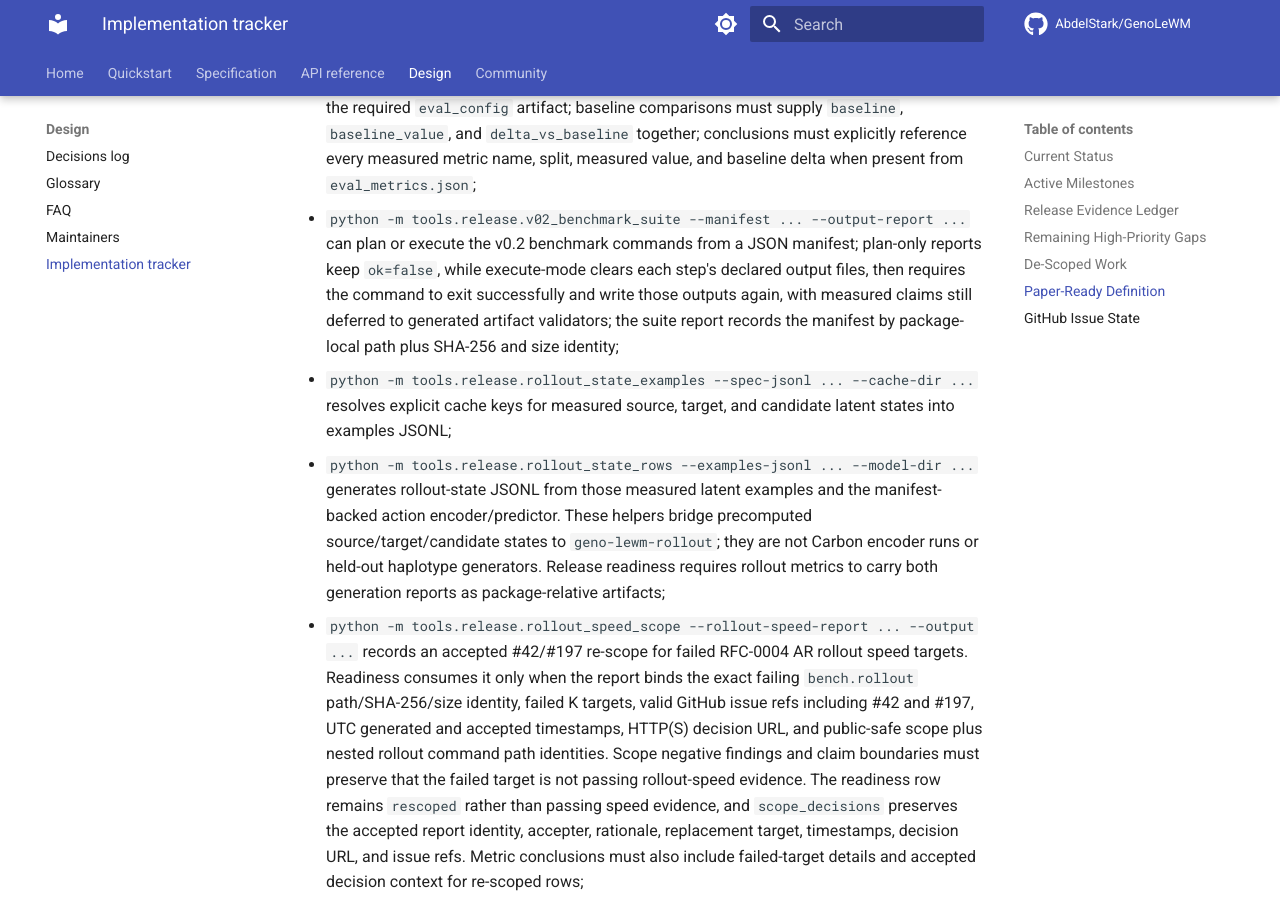
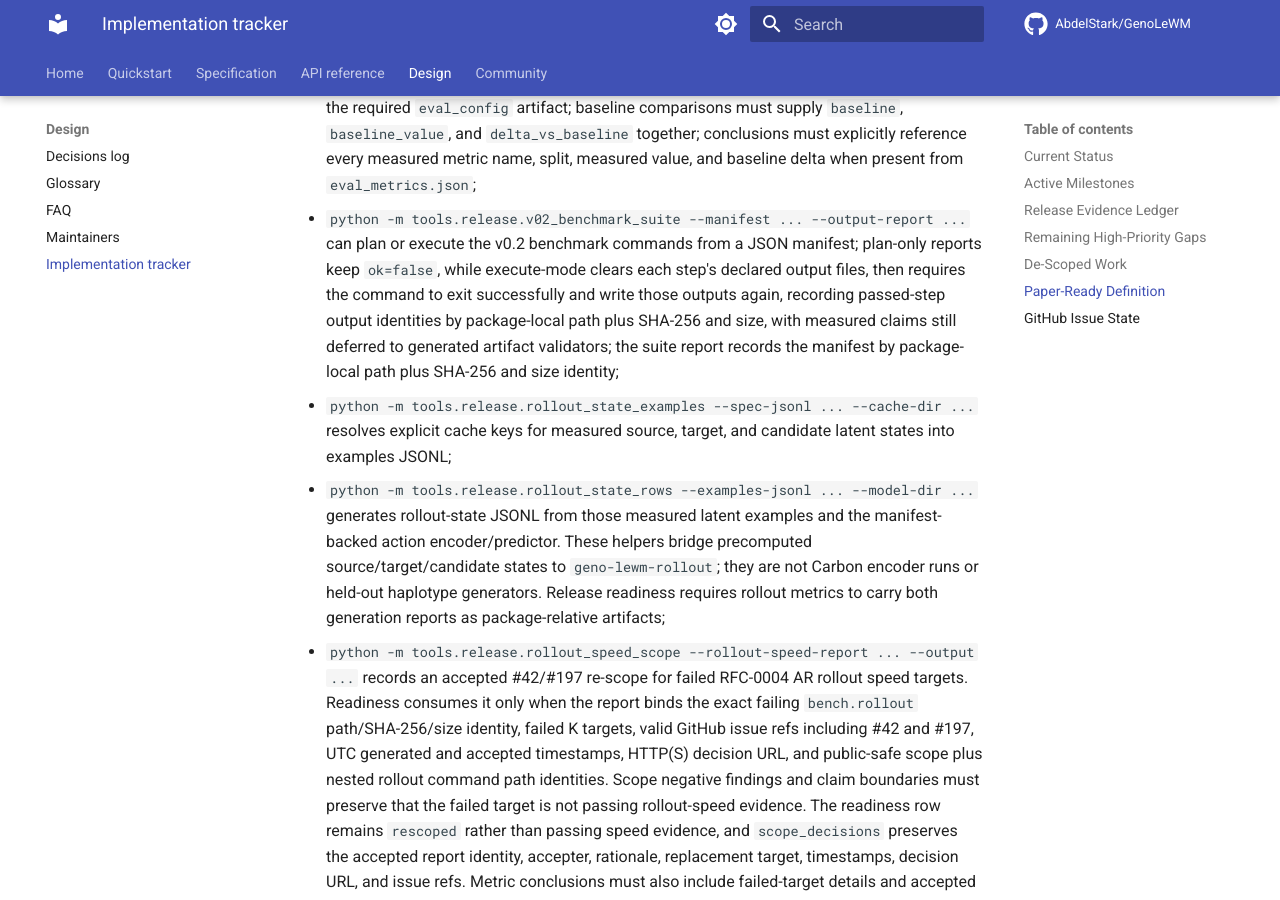
Before and after one commit to AbdelStark/GenoLeWM, an MkDocs documentation site: the page built from docs/roadmap/IMPLEMENTATION.md, in a window 1280 px wide and 900 px high, scrolled down 7509 px. Built offline with MkDocs 1.6.1 and Material for MkDocs 9.7.7, drawn with Linux system fonts in a browser that asks for light colours; comment, search, counter and statistics services are not loaded; the version menu is left out.

Commit message:
eval: bind suite output identities

```diff
--- a/docs/roadmap/IMPLEMENTATION.md
+++ b/docs/roadmap/IMPLEMENTATION.md
@@ -231,9 +231,11 @@ The first paper/demo release is not ready until:
   can plan or execute the v0.2 benchmark commands from a JSON manifest;
   plan-only reports keep `ok=false`, while execute-mode clears each
   step's declared output files, then requires the command to exit
-  successfully and write those outputs again, with measured claims still
-  deferred to generated artifact validators; the suite report records
-  the manifest by package-local path plus SHA-256 and size identity;
+  successfully and write those outputs again, recording passed-step
+  output identities by package-local path plus SHA-256 and size, with
+  measured claims still deferred to generated artifact validators; the
+  suite report records the manifest by package-local path plus SHA-256
+  and size identity;
 - `python -m tools.release.rollout_state_examples --spec-jsonl ... --cache-dir ...`
   resolves explicit cache keys for measured source, target, and
   candidate latent states into examples JSONL;
```
Also changed, not shown: README.md (+6 -4 lines), ROADMAP.md (+5 -3 lines), docs/spec/09-release-and-versioning.md (+6 -5 lines), 2 other files.
